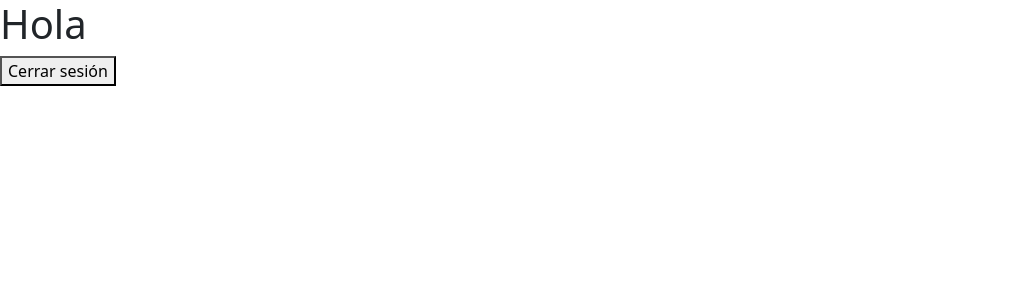
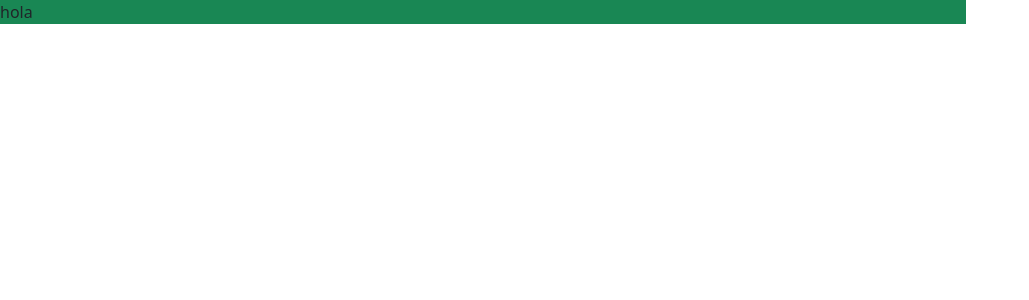
Before and after one commit to TomiRonco/TaskManager-FakeAPI, a React (Create React App) app: page /home in a window 1280 px wide. Shown: the top 300 px of the page, without its empty margins (0-1029 px from the left). Built offline with nearby package versions, Linux system fonts and the light colour scheme; sample sign-in values are in the browser's storage.

Commit message:
dictionary

```diff
--- a/src/components/dashboard/DashBoard.js
+++ b/src/components/dashboard/DashBoard.js
@@ -3,7 +3,7 @@ import { AuthenticationContext } from "../../service/authenticationContext/authe
 import { useNavigate } from "react-router";
 
 const DashBoard = () => {
-  const { handleLogout, user } = useContext(AuthenticationContext);
+  const { handleLogout } = useContext(AuthenticationContext);
 
   const navigate = useNavigate();
 
@@ -13,9 +13,8 @@ const DashBoard = () => {
   };
 
   return (
-    <div>
-      <h1>Hola</h1>
-      <button onClick={handleLogoutInDashBoard}>Cerrar sesión</button>
+    <div className="row">
+      <div className="col-9 bg-success">hola</div>
     </div>
   );
 };
--- a/src/custom/useTranslation/useTranslation.js
+++ b/src/custom/useTranslation/useTranslation.js
@@ -1,7 +1,7 @@
 import { useContext } from "react";
 
-import { dictionary_translations } from "./translation.distionary";
-import { TranslateContext } from "../../service/translationContext/translation.context";
+import { dictionary_translations } from "./translation.dictionary";
+import { TranslateContext } from "../../service/translation.context/translation.context";
 
 const useTranslation = () => {
   const { language } = useContext(TranslateContext);
--- /dev/null
+++ b/src/service/translation.context/translation.context.js
@@ -0,0 +1,20 @@
+import { useState } from "react";
+import { createContext } from "react";
+
+export const TranslateContext = createContext(null);
+
+const tValue = localStorage.getItem("translation");
+
+export const TranslateContextProvider = ({ children }) => {
+  const [language, setLanguage] = useState(tValue ?? "en");
+
+  const changeLanguageHandler = (newLanguage) => {
+    localStorage.setItem("translation", newLanguage);
+    setLanguage(newLanguage);
+  };
+  return (
+    <TranslateContext.Provider value={{ language, changeLanguageHandler }}>
+      {children}
+    </TranslateContext.Provider>
+  );
+};
```
Also changed, not shown: src/custom/useTranslation/translation.dictionary.js (renamed from src/custom/useTranslation/translation.distionary.js).
